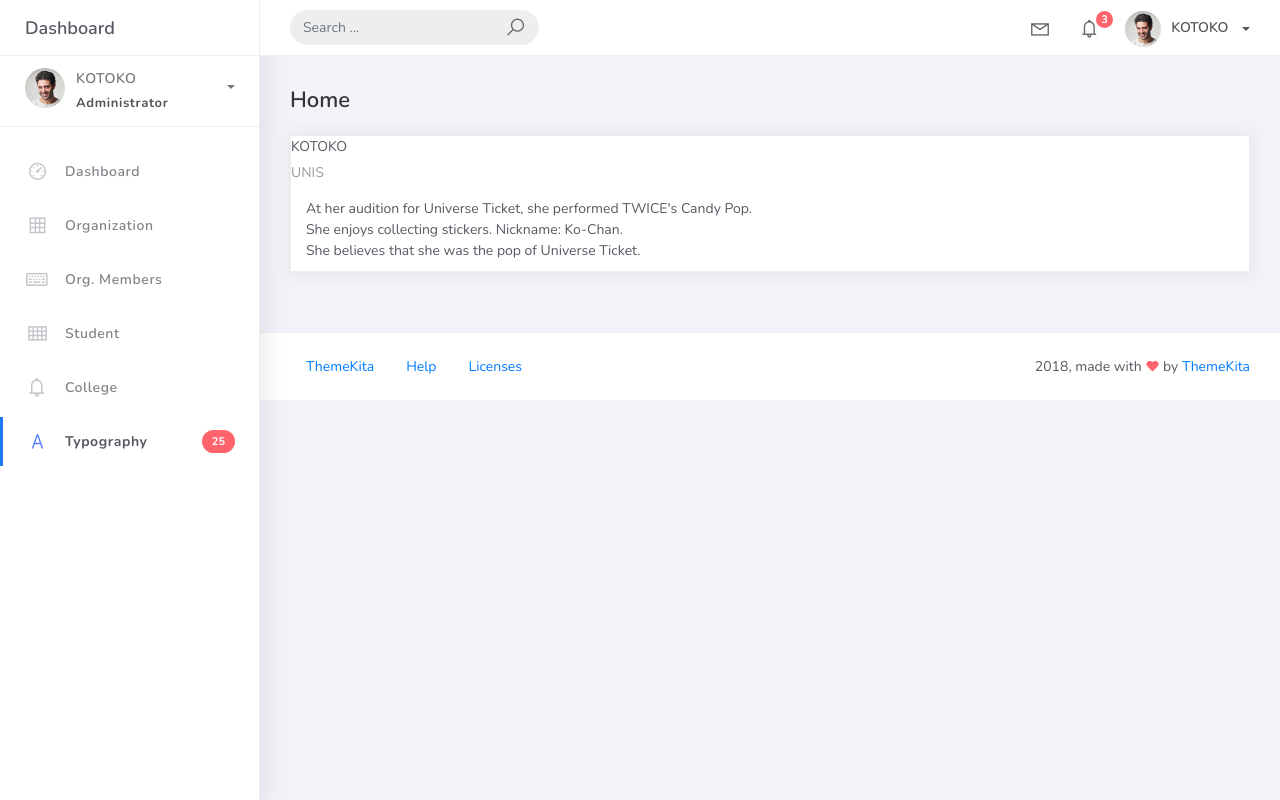
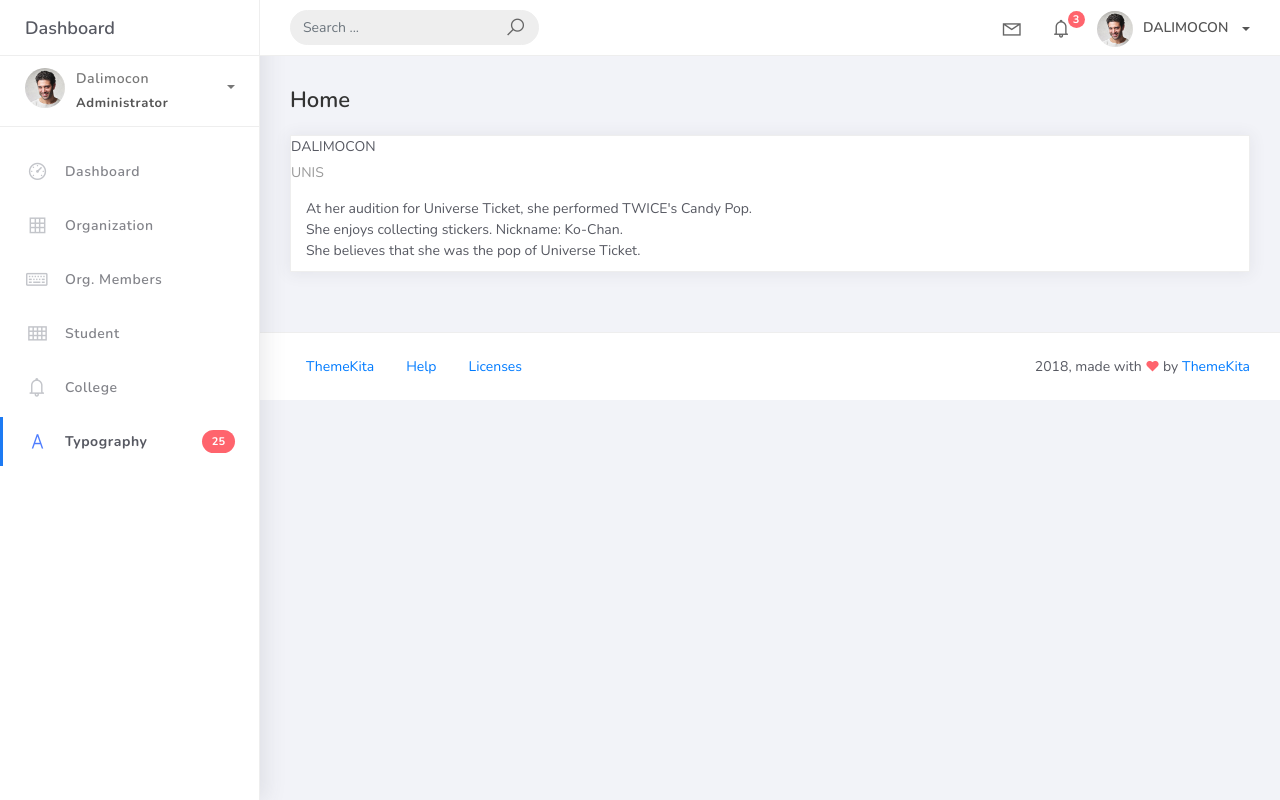
Before and after one commit to IanDalimocon/psusphere, a Django app: page / in a window 1280 px wide. Run offline with Django 5.2, Linux system fonts and the light colour scheme; a user stored in the database is signed in; some libraries are stand-ins or nearby versions.

Commit message:
updated work

```diff
--- a/templates/base.html
+++ b/templates/base.html
@@ -104,14 +104,14 @@
 							</ul>
 						</li>
 						<li class="nav-item dropdown">
-							<a class="dropdown-toggle profile-pic" data-toggle="dropdown" href="#" aria-expanded="false"> <img src="{% static 'img/profile.jpg' %}" alt="user-img" width="36" class="img-circle"><span >KOTOKO</span></span> </a>
+							<a class="dropdown-toggle profile-pic" data-toggle="dropdown" href="#" aria-expanded="false"> <img src="{% static 'img/profile.jpg' %}" alt="user-img" width="36" class="img-circle"><span >DALIMOCON</span></span> </a>
 							<ul class="dropdown-menu dropdown-user">
 								<li>
 									<div class="user-box">
 										<div class="u-img"><img src="{% static 'img/profile.jpg' %}" alt="user"></div>
 										<div class="u-text">
-											<h4>KOTOKO</h4>
-											<p class="text-muted">kotoko@gmail.com</p><a href="profile.html" class="btn btn-rounded btn-danger btn-sm">View Profile</a></div>
+											<h4>DALIMOCON</h4>
+											<p class="text-muted">Dalimocon@gmail.com</p><a href="profile.html" class="btn btn-rounded btn-danger btn-sm">View Profile</a></div>
 										</div>
 									</li>
 									<div class="dropdown-divider"></div>
@@ -138,7 +138,7 @@
 						<div class="info">
 							<a class="" data-toggle="collapse" href="#collapseExample" aria-expanded="true">
 								<span>
-									KOTOKO
+									Dalimocon
 									<span class="user-level">Administrator</span>
 									<span class="caret"></span>
 								</span>
--- a/templates/home.html
+++ b/templates/home.html
@@ -8,7 +8,7 @@
             <div class="col-md-12">
                 <div class="card">
                     <div class="card-reader">
-                        <div class="cart-title">KOTOKO</div>
+                        <div class="cart-title">DALIMOCON</div>
                         <div class="card-category">UNIS</div>
                     </div>
                     <div class="card-body"> At her audition for Universe Ticket, she performed TWICE's Candy Pop. <br>
```
